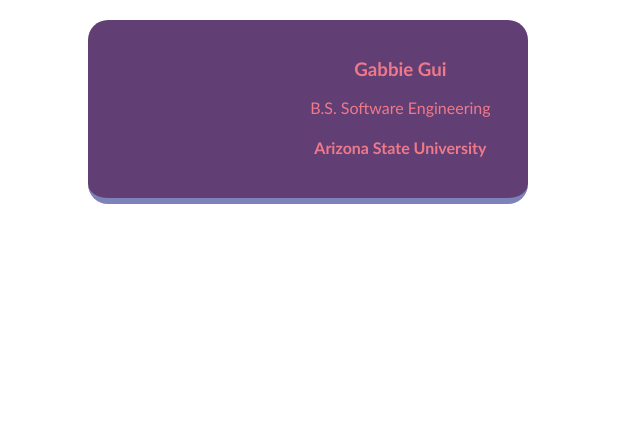
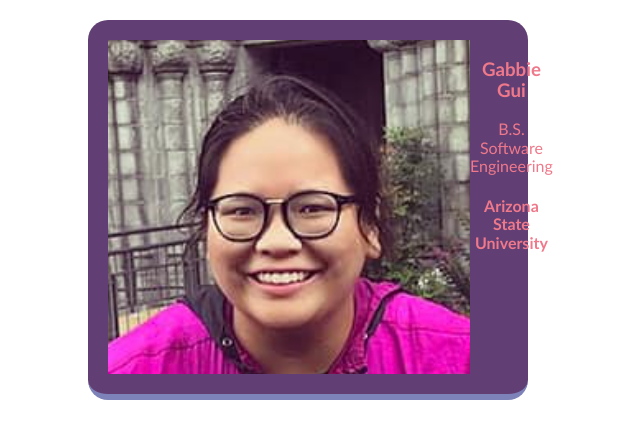
Before and after one commit to gvgui/business-card, a plain HTML site: page index.html in a window 1280 px wide. Shown: the whole page, without its empty margins (332-972 px from the left). Drawn offline with nearby package versions, Linux system fonts and the light colour scheme.

Commit message:
Update index.html
switching back because the code had bugs

```diff
--- a/index.html
+++ b/index.html
@@ -6,7 +6,11 @@
         <div class="card">
             <a href="https://www.linkedin.com/in/gabrielle-gui/"
                  target=_blank>
-                <div class="me-img"></div>
+                <img
+                class="avatar"
+                src="images/gabbie.png"
+                alt="gabbie wearing glasses and smiling at the camera"
+                class="linkedin">
             </a>
             <div>
                 <h3>Gabbie Gui</h3>
```
